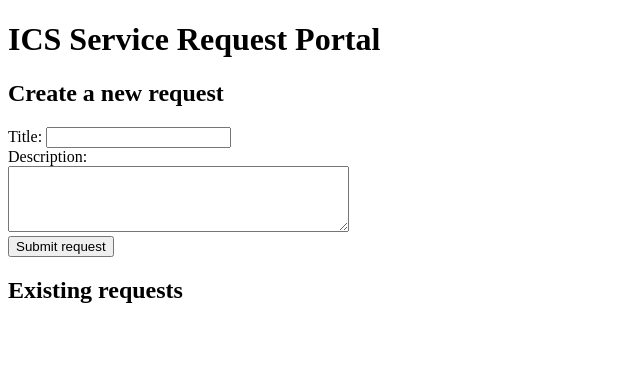
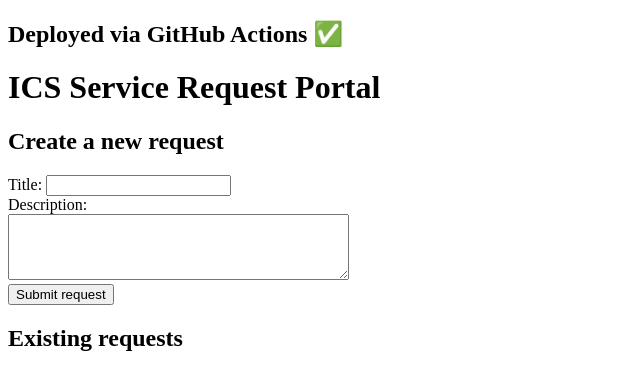
Before and after one commit to AzharHotee/ics-digi-portal, a plain HTML site: page app/frontend/index.html in a window 1280 px wide. Shown: the whole page, without its empty margins (0-640 px from the left). Drawn offline with Linux system fonts and the light colour scheme; no server answers.

Commit message:
Test CI/CD deployment

```diff
--- a/app/frontend/index.html
+++ b/app/frontend/index.html
@@ -5,6 +5,10 @@
     <title>ICS Service Request Portal</title>
   </head>
   <body>
+
+<h2>Deployed via GitHub Actions ✅</h2>
+
+
     <h1>ICS Service Request Portal</h1>
 
     <h2>Create a new request</h2>
```
